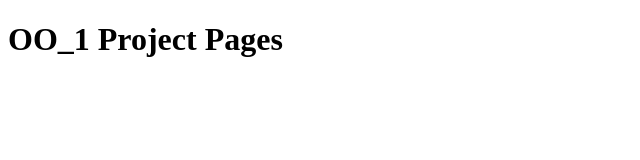
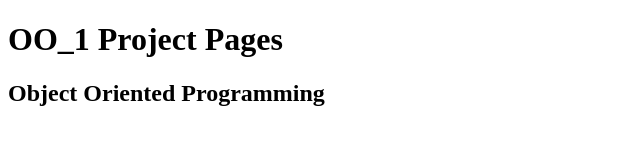
Before and after one commit to rahmanadianto/OO_1, a plain HTML site: page index.html in a window 1280 px wide. Shown: the whole page, without its empty margins (0-640 px from the left). Drawn offline with Linux system fonts and the light colour scheme.

Commit message:
add h2 Object Oriented Programming

```diff
--- a/index.html
+++ b/index.html
@@ -6,5 +6,6 @@
 </head>
 <body>
 	<h1>OO_1 Project Pages</h1>
+	<h2>Object Oriented Programming</h2>
 </body>
 </html>
```
